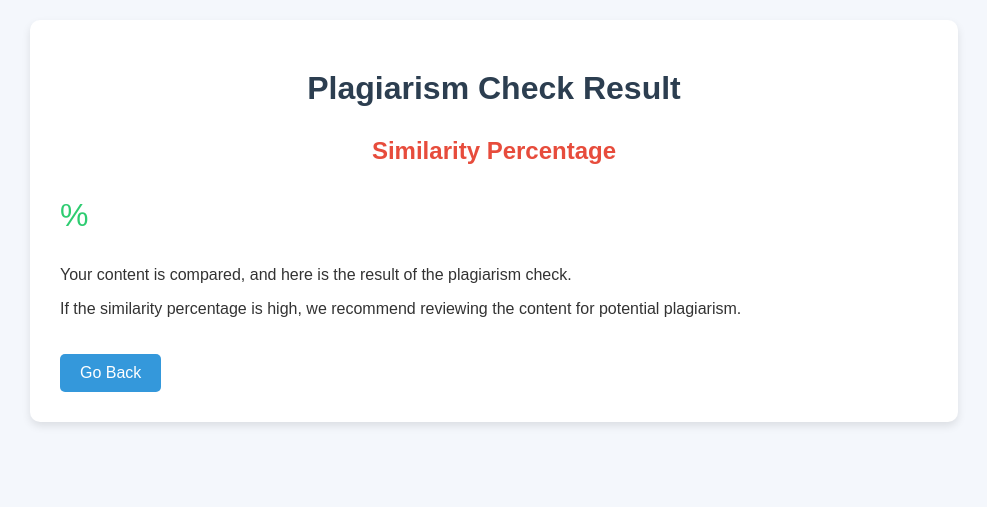
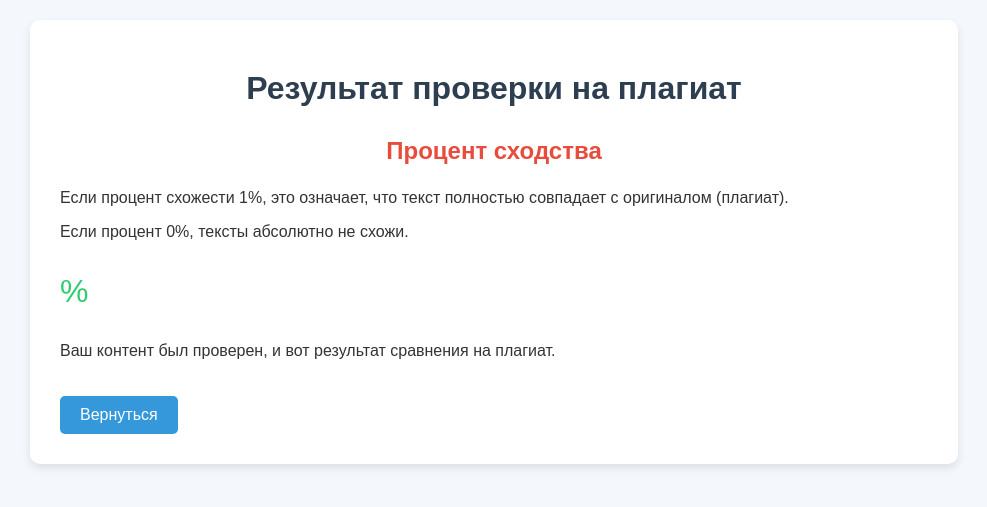
Before and after one commit to zhenimesov/PlagiarismDetector, a Flask app: template web/templates/result.html in a window 1280 px wide. Shown: the top 507 px of the page, without its empty margins (146-1133 px from the left). Run offline with Flask 2, Linux system fonts and the light colour scheme; the template is opened without the code that fills it, so the values that code supplies are empty.

Commit message:
version 2

```diff
--- a/main.py
+++ b/main.py
@@ -1,5 +1,5 @@
 from src.preprocessor import TextPreprocessor
-from src.similarity_calculator import JaccardSimilarity
+from src.similarity_calculator import JaccardSimilarityCalculator
 from src.plagiarism_checker import PlagiarismChecker
 
 def read_text_from_file(file_path: str) -> str:
@@ -11,9 +11,9 @@
         return text
 
 def main():
-    # Создаем объекты для предобработки текста и расчета схожести
+    # Объекты для предобработки текста и расчета схожести
     preprocessor = TextPreprocessor()  # Инициализация класса для предобработки текста
-    similarity_calculator = JaccardSimilarity()
+    similarity_calculator = JaccardSimilarityCalculator()
     plagiarism_checker = PlagiarismChecker(preprocessor, similarity_calculator)
 
     # Читаем текст из файлов
--- a/web/app.py
+++ b/web/app.py
@@ -1,3 +1,10 @@
+import os
+import sys
+
+## НЕ ТРОГАТЬ либо потом не находит /src
+base_dir = os.path.abspath(os.path.join(os.path.dirname(__file__), '../'))
+sys.path.insert(0, base_dir)
+
 from flask import Flask, render_template, request
 from src.plagiarism_checker import PlagiarismChecker
 from src.preprocessor import TextPreprocessor
--- a/web/templates/result.html
+++ b/web/templates/result.html
@@ -1,9 +1,9 @@
 <!DOCTYPE html>
-<html lang="en">
+<html lang="ru">
 <head>
     <meta charset="UTF-8">
     <meta name="viewport" content="width=device-width, initial-scale=1.0">
-    <title>Plagiarism Check Result</title>
+    <title>Результат проверки на плагиат</title>
     <link rel="stylesheet" href="{{ url_for('static', filename='styles.css') }}">
     <style>
         body {
@@ -51,12 +51,13 @@
 </head>
 <body>
     <div class="container">
-        <h1>Plagiarism Check Result</h1>
-        <p class="result">Similarity Percentage</p>
+        <h1>Результат проверки на плагиат</h1>
+        <p class="result">Процент сходства</p>
+        <p>Если процент схожести 1%, это означает, что текст полностью совпадает с оригиналом (плагиат).</p>
+        <p>Если процент 0%, тексты абсолютно не схожи.</p>
         <p class="similarity">{{ similarity }}%</p>
-        <p>Your content is compared, and here is the result of the plagiarism check.</p>
-        <p>If the similarity percentage is high, we recommend reviewing the content for potential plagiarism.</p>
-        <a href="/" class="btn">Go Back</a>
+        <p>Ваш контент был проверен, и вот результат сравнения на плагиат.</p>
+        <a href="/" class="btn">Вернуться</a>
     </div>
 
     <script src="{{ url_for('static', filename='scripts.js') }}"></script>
```
Also changed, not shown: README.md.
